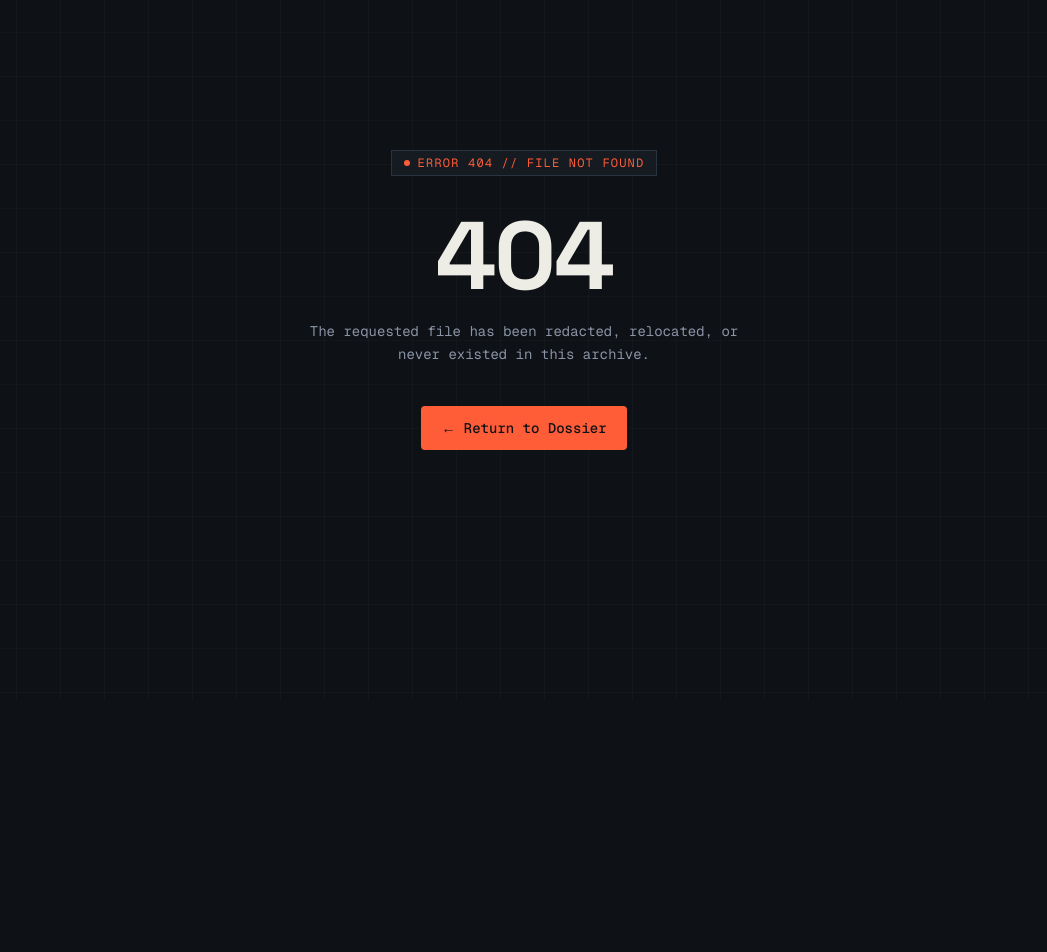
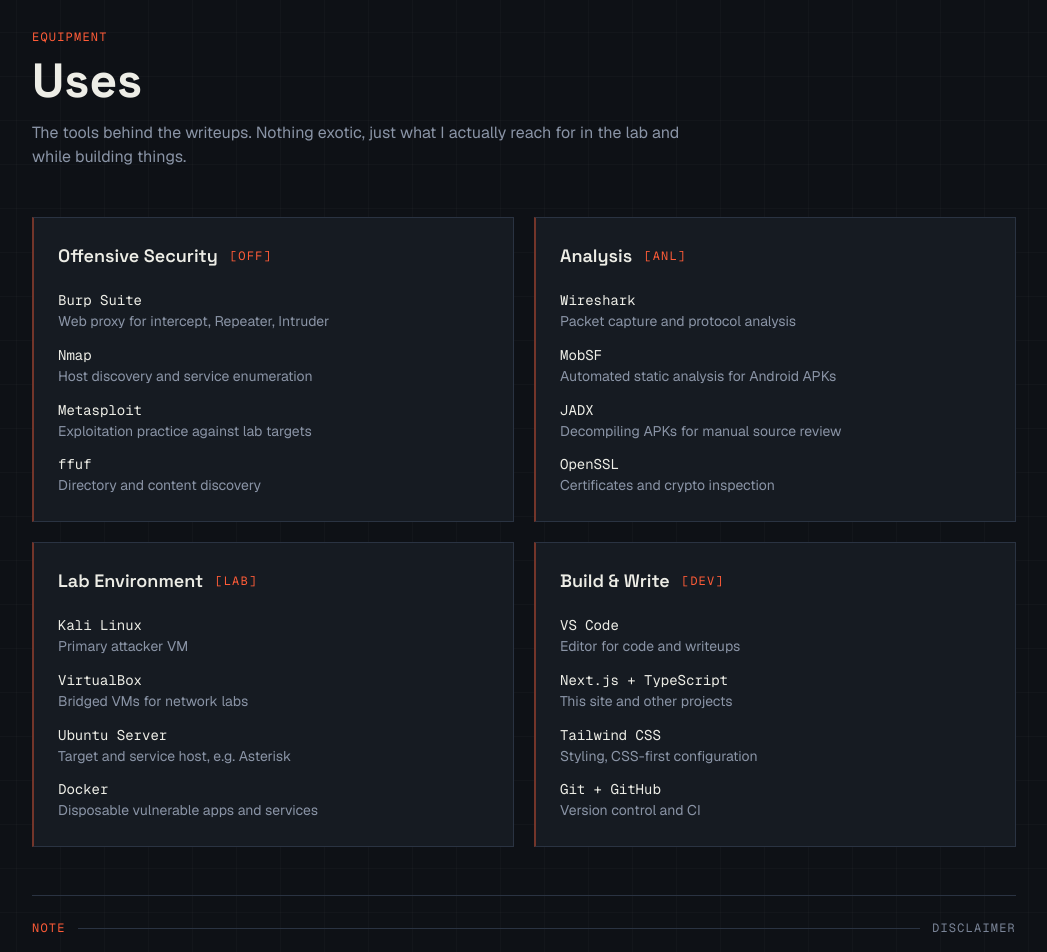
Before and after one commit to riskyakbar15/whoami-koktegesih, a Next.js app: page /uses in a window 1280 px wide. Before the commit this address had no page. Shown: the part 100-1052 px from the top of the page, without its empty margins (116-1163 px from the left). Before the commit the page ends 800 px from the top, so only its background shows below. Built offline with nearby package versions, Linux system fonts and the light colour scheme.

Commit message:
feat: add /uses page

```diff
--- a/app/components/Nav.tsx
+++ b/app/components/Nav.tsx
@@ -8,10 +8,11 @@
   { href: "#profile", label: "02 / Profile", short: "02" },
   { href: "#capabilities", label: "03 / Capabilities", short: "03" },
   { href: "#case-files", label: "04 / Case Files", short: "04" },
-  { href: "#certifications", label: "05 / Certifications", short: "05" },
+  { href: "#certifications", label: "05 / Certs", short: "05" },
   { href: "#track-record", label: "06 / Experience", short: "06" },
   { href: "#contact", label: "07 / Contact", short: "07" },
   { href: "/blog", label: "Blog ↗", short: "BLOG" },
+  { href: "/uses", label: "Uses ↗", short: "USES" },
 ];
 
 export default function Nav() {
--- a/app/sitemap.ts
+++ b/app/sitemap.ts
@@ -24,6 +24,12 @@
       changeFrequency: "weekly",
       priority: 0.8,
     },
+    {
+      url: `${SITE_URL}/uses`,
+      lastModified: new Date(),
+      changeFrequency: "monthly",
+      priority: 0.5,
+    },
     ...posts,
   ];
 }
--- /dev/null
+++ b/app/uses/page.tsx
@@ -0,0 +1,136 @@
+import type { Metadata } from "next";
+import BlogHeader from "../components/BlogHeader";
+import Footer from "../components/Footer";
+import SectionHeading from "../components/SectionHeading";
+import Reveal from "../components/Reveal";
+
+export const metadata: Metadata = {
+  title: "Uses",
+  description:
+    "The tools, lab setup, and daily drivers behind the writeups: offensive security tooling, analysis utilities, and the development stack.",
+  alternates: { canonical: "/uses" },
+  openGraph: {
+    type: "website",
+    url: "/uses",
+    title: "Uses · Risky Akbar",
+    description: "Tools, lab setup, and daily drivers.",
+  },
+};
+
+type Kit = {
+  group: string;
+  code: string;
+  items: { name: string; note: string }[];
+};
+
+const kit: Kit[] = [
+  {
+    group: "Offensive Security",
+    code: "OFF",
+    items: [
+      {
+        name: "Burp Suite",
+        note: "Web proxy for intercept, Repeater, Intruder",
+      },
+      { name: "Nmap", note: "Host discovery and service enumeration" },
+      { name: "Metasploit", note: "Exploitation practice against lab targets" },
+      { name: "ffuf", note: "Directory and content discovery" },
+    ],
+  },
+  {
+    group: "Analysis",
+    code: "ANL",
+    items: [
+      { name: "Wireshark", note: "Packet capture and protocol analysis" },
+      { name: "MobSF", note: "Automated static analysis for Android APKs" },
+      { name: "JADX", note: "Decompiling APKs for manual source review" },
+      { name: "OpenSSL", note: "Certificates and crypto inspection" },
+    ],
+  },
+  {
+    group: "Lab Environment",
+    code: "LAB",
+    items: [
+      { name: "Kali Linux", note: "Primary attacker VM" },
+      { name: "VirtualBox", note: "Bridged VMs for network labs" },
+      { name: "Ubuntu Server", note: "Target and service host, e.g. Asterisk" },
+      { name: "Docker", note: "Disposable vulnerable apps and services" },
+    ],
+  },
+  {
+    group: "Build & Write",
+    code: "DEV",
+    items: [
+      { name: "VS Code", note: "Editor for code and writeups" },
+      { name: "Next.js + TypeScript", note: "This site and other projects" },
+      { name: "Tailwind CSS", note: "Styling, CSS-first configuration" },
+      { name: "Git + GitHub", note: "Version control and CI" },
+    ],
+  },
+];
+
+export default function UsesPage() {
+  return (
+    <div className="flex flex-1 flex-col">
+      <BlogHeader />
+      <main className="flex-1">
+        <section className="mx-auto max-w-5xl px-5 py-12 sm:py-16">
+          <p className="font-mono text-xs tracking-widest text-accent uppercase">
+            Equipment
+          </p>
+          <h1 className="mt-3 font-display text-4xl font-bold text-paper sm:text-5xl">
+            Uses
+          </h1>
+          <p className="mt-4 max-w-2xl text-muted">
+            The tools behind the writeups. Nothing exotic, just what I actually
+            reach for in the lab and while building things.
+          </p>
+
+          <div className="mt-12 grid gap-5 sm:grid-cols-2">
+            {kit.map((section, i) => (
+              <Reveal key={section.code} delay={i * 80}>
+                <div className="h-full border border-line border-l-2 border-l-accent/40 bg-panel p-6 transition-colors hover:border-accent/50 hover:border-l-accent">
+                  <div className="mb-5 flex items-center gap-3">
+                    <h2 className="font-display text-lg font-semibold text-paper">
+                      {section.group}
+                    </h2>
+                    <span className="font-mono text-xs tracking-widest text-accent">
+                      [{section.code}]
+                    </span>
+                  </div>
+                  <dl className="space-y-3">
+                    {section.items.map((item) => (
+                      <div key={item.name}>
+                        <dt className="font-mono text-sm text-paper">
+                          {item.name}
+                        </dt>
+                        <dd className="text-sm leading-relaxed text-muted">
+                          {item.note}
+                        </dd>
+                      </div>
+                    ))}
+                  </dl>
+                </div>
+              </Reveal>
+            ))}
+          </div>
+
+          <div className="mt-12 border-t border-line pt-6">
+            <SectionHeading
+              file="NOTE"
+              eyebrow="DISCLAIMER"
+              title="Lab use only"
+            />
+            <p className="max-w-2xl text-muted">
+              Everything above is used against systems I own or on platforms
+              that authorize testing, such as OverTheWire and PortSwigger Web
+              Security Academy. Tools are neutral; permission is what makes the
+              work legitimate.
+            </p>
+          </div>
+        </section>
+      </main>
+      <Footer />
+    </div>
+  );
+}
```
